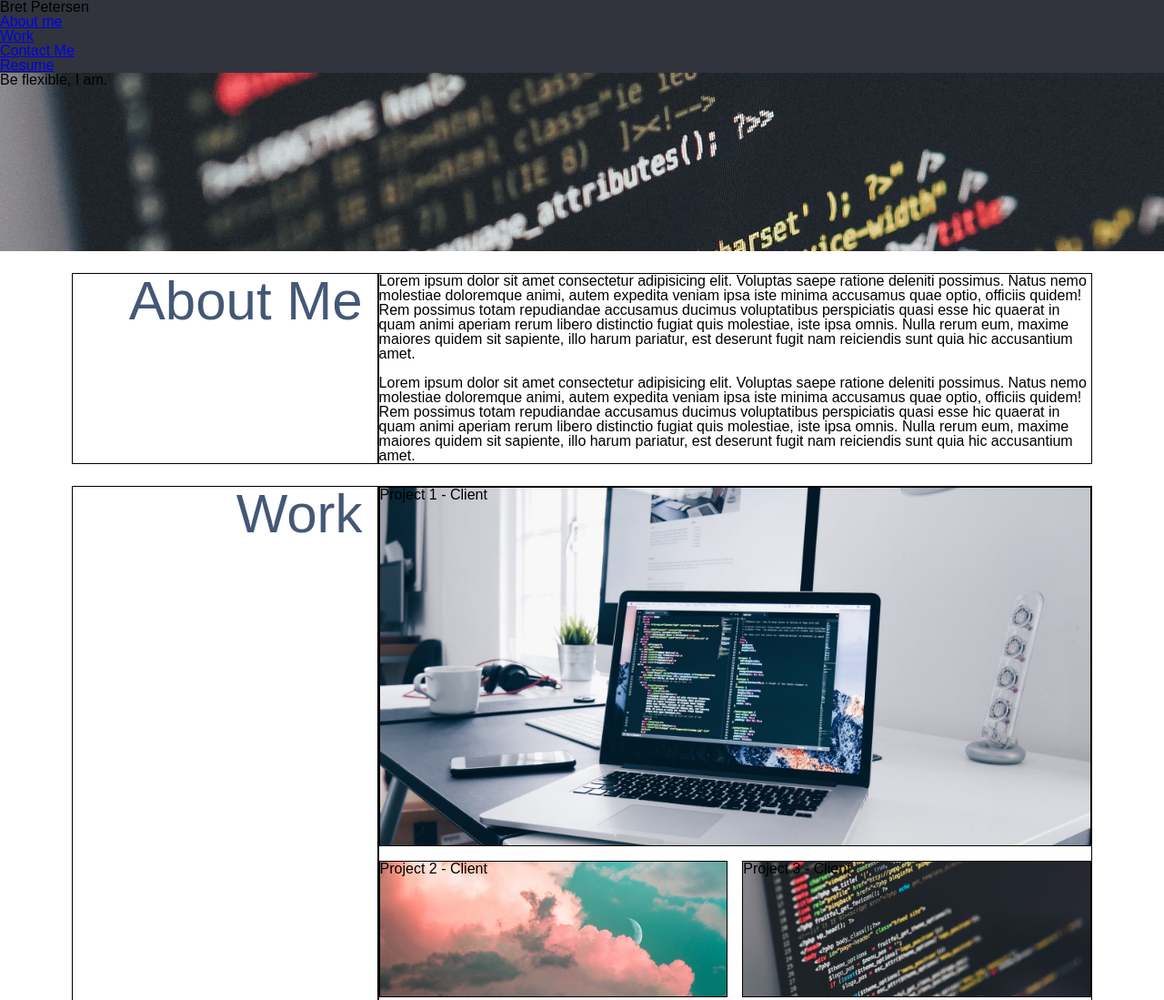
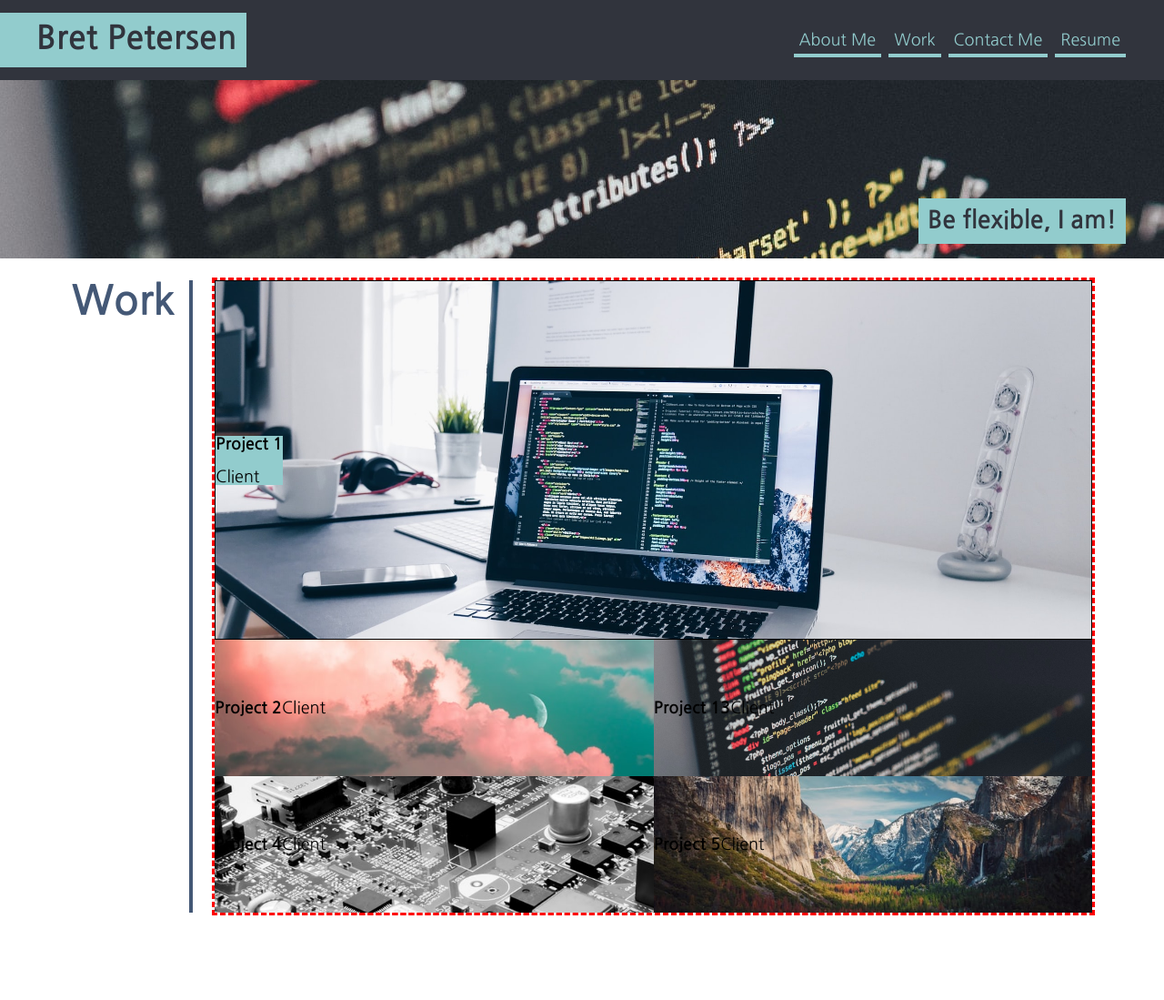
Before and after one commit to bretpeters3n/Advanced-CSS-Portfolio, a plain HTML site: page index.html in a window 1280 px wide. Shown: the top 1099 px of the page at 91% size. After the commit the page ends 1027 px from the top, so only its background shows below. Drawn offline with Linux system fonts and the light colour scheme.

Commit message:
Restructured HTML page. Header, nav, and subhead done for Desktop. Work section is WOP.

```diff
--- a/css/styles.css
+++ b/css/styles.css
@@ -2,6 +2,8 @@
 control I expect when it comes to setting sizes and using margins/padding */
 * {
   box-sizing: border-box;
+  margin: 0;
+  padding: 0;
 }
 
 /* custom CSS variables (also called custom properties) */
@@ -10,19 +12,83 @@ control I expect when it comes to setting sizes and using margins/padding */
   --accent-color-2: #92cccd;
   --copy-color: #445876;
   --page-background: #ededf6;
+  --wireframe-outlines: dashed red;
 }
 
 body {
-  font-family: sans-serif;
+  /* display: flex;
+  flex-direction: column; */
+  font-family: "Nanum Gothic", sans-serif;
+  font-size: 18px;
+}
+
+header {
+  display: flex;
+  flex-direction: row;
+  justify-content: space-between;
+  align-items: center;
+  /* padding: 10px 10px 10px 0px; */
+  /* use CSS var() function to reference a variable created above */
+  background-color: var(--accent-color-1);
+  /* max-width: 1170px; */
+  height: 88px;
+  padding-right: 42px;
+}
+
+.sub-header {
+  display: flex;
+  justify-content: flex-end;
+  align-items: flex-end;
+  padding-bottom: 16px;
+  padding-right: 42px;
+  height: 196px;
+  background-image: url("../img/code-screen-1.jpg");
+}
+
+header h1 {
+  display: block;
+  font-size: 200%;
+  font-weight: bold;
+  color: var(--accent-color-1);
+  background-color: var(--accent-color-2);
+  padding: 10px 10px 10px 40px;
+  /* margin-left: 30px; */
+  height: 60px;
+}
+
+h2 {
+  display: block;
+  font-size: 150%;
+  font-weight: bold;
+  padding: 10px;
+  height: 50px;
+  color: var(--accent-color-1);
+  background-color: var(--accent-color-2);
 }
 
 nav {
   background-color: var(--accent-color-1);
 }
 
-header {
-  height: 196px;
-  background-image: url("../img/code-screen-1.jpg");
+nav ul {
+  display: flex;
+  gap: 8px;
+  justify-content: space-between;
+  min-width: 300px;
+}
+
+nav ul li a {
+  /* background-color: unset; */
+  color: var(--accent-color-2);
+  font-weight: normal;
+  text-decoration: none;
+  border-bottom: 4px solid var(--accent-color-2);
+  padding: 6px;
+}
+
+nav ul li a:hover {
+  color: var(--accent-color-1);
+  background-color: var(--accent-color-2);
 }
 
 main {
@@ -32,57 +98,56 @@ main {
 
 section {
   display: flex;
+  gap: 24px;
   justify-content: center;
   margin: 24px;
 }
 
-.section-title {
-  font-size: 60px;
-  text-align: right;
+section h3 {
+  font-size: 250%;
+  font-weight: bold;
   color: var(--copy-color);
-  border-right: 4px solid var(--copy-color);
   padding-right: 16px;
-  flex-grow: 1;
-  flex-shrink: 1;
-  flex-basis: 30%;
-  border: 1px solid black;
+  border-right: 4px solid;
 }
 
-.section-content {
+.work-content {
   display: flex;
   flex-flow: row wrap;
   flex-grow: 1;
   flex-shrink: 1;
   flex-basis: 70%;
-  border: 1px solid black;
-  /* this works, but it seems to be a problem like what 'box-sizing:
-  border-box;' solves. This works but I had to change other values to get it to
-  work. */
+  outline: var(--wireframe-outlines);
   gap: 16px;
 }
 
-.section-content footer {
+.work-content-flex {
   display: flex;
-  align-items: center;
-  flex-grow: 1;
-  flex-shrink: 1;
-}
-
-.section-content footer figure {
-  display: flex;
-  align-items: center;
-  border: 1px solid black;
-  flex-grow: 1;
-  flex-shrink: 1;
-  text-align: center;
+  flex-flow: row wrap;
+  outline: var(--wireframe-outlines);
+  width: 100%;
+  /* gap: 16px; */
 }
 
 article {
-  border: 1px solid black;
+  display: flex;
+  justify-content: flex-start;
+  align-items: center;
+  height: 150px;
   flex-grow: 1;
   flex-shrink: 1;
-  flex-basis: 40%;
-  height: 150px;
+  flex-basis: 50%;
+  background-position: center; /* Center the image */
+  background-size: cover;
+  background-repeat: no-repeat; /* Do not repeat the image */
+}
+
+article div {
+  background-color: var(--accent-color-2);
+}
+
+article h4 {
+  font-weight: bold;
 }
 
 article:first-child {
@@ -92,37 +157,22 @@ article:first-child {
   flex-basis: 100%;
   height: 395px;
   background-image: url("../img/laptop-on-table.jpg");
-  background-position: center; /* Center the image */
-  background-size: cover;
-  background-repeat: no-repeat; /* Do not repeat the image */
 }
 
 article:nth-child(2) {
   background-image: url("../img/clouds-moon.jpg");
-  background-position: center; /* Center the image */
-  background-size: cover;
-  background-repeat: no-repeat; /* Do not repeat the image */
 }
 
 article:nth-child(3) {
   background-image: url("../img/code-screen-1.jpg");
-  background-position: center; /* Center the image */
-  background-size: cover;
-  background-repeat: no-repeat; /* Do not repeat the image */
 }
 
 article:nth-child(4) {
   background-image: url("../img/circut.jpg");
-  background-position: center; /* Center the image */
-  background-size: cover;
-  background-repeat: no-repeat; /* Do not repeat the image */
 }
 
 article:nth-child(5) {
   background-image: url("../img/yosimite.jpg");
-  background-position: center; /* Center the image */
-  background-size: cover;
-  background-repeat: no-repeat; /* Do not repeat the image */
 }
 
 footer {
@@ -134,6 +184,9 @@ footer {
 
 /* Large smartphones */
 @media screen and (max-width: 768px) {
+  header {
+    flex-direction: column;
+  }
 }
 
 /* Small smartphones */
--- a/index.html
+++ b/index.html
@@ -8,31 +8,38 @@
     <link rel="stylesheet" type="text/css" href="./css/reset.css" />
     <!-- import STYLES css file -->
     <link rel="stylesheet" type="text/css" href="./css/styles.css" />
+
+    <!-- import FONT -->
+    <link rel="preconnect" href="https://fonts.googleapis.com">
+    <link rel="preconnect" href="https://fonts.gstatic.com" crossorigin>
+    <link href="https://fonts.googleapis.com/css2?family=Nanum+Gothic:wght@400;700;800&display=swap" rel="stylesheet">
   </head>
   <body>
 
+    <header>
+      <h1>Bret Petersen</h1>
       <nav>
-      <h1>Bret Petersen</h1>
         <ul>
-        <li><a href="#">About me</a></li>
+          <li><a href="#">About Me</a></li>
           <li><a href="#">Work</a></li>
           <li><a href="#">Contact Me</a></li>
           <li><a href="#">Resume</a></li>
         </ul>
       </nav>
+    </header>
 
-    <header>
-      <h1>Be flexible, I am.</h1>
-    </header>
+    <div class="sub-header">
+      <h2>Be flexible, I am!</h2>
+    </div>
 
     <main>
 
-      <!-- About me section -->
+      <!-- About me section
       <section>
         <!-- Section title -->
-        <div class="section-title">About Me</div>
+        <!-- <div class="section-title">About Me</div> -->
         <!-- Section content -->
-        <div class="section-content">Lorem ipsum dolor sit amet consectetur
+        <!-- <div class="section-content"><p>Lorem ipsum dolor sit amet consectetur
         adipisicing elit. Voluptas saepe ratione deleniti possimus. Natus nemo
         molestiae doloremque animi, autem expedita veniam ipsa iste minima
         accusamus quae optio, officiis quidem! Rem possimus totam repudiandae
@@ -48,21 +55,41 @@
         quam animi aperiam rerum libero distinctio fugiat quis molestiae, iste
         ipsa omnis. Nulla rerum eum, maxime maiores quidem sit sapiente, illo
         harum pariatur, est deserunt fugit nam reiciendis sunt quia hic
-        accusantium amet.</div>
-      </section>
+        accusantium amet.</p></div>
+      </section> -->
 
       <section>
-        <div class="section-title">Work</div>
-        <div class="section-content">
-          <article>Project 1 - Client</article>
-          <article>Project 2 - Client</article>
-          <article>Project 3 - Client</article>
-          <article>Project 4 - Client</article>
-          <article>Project 5 - Client</article>
+        <h3>Work</h3>
+        <div class="work-content">
+          <div class="work-content-flex">
+            <article>
+              <div>
+                <h4>Project 1</h4>
+                <br>
+                <p>Client</p>
+              </div>
+            </article>
+            <article>
+              <h4>Project 2</h4>
+              <p>Client</p>
+            </article>
+            <article>
+              <h4>Project 13</h4>
+              <p>Client</p>
+            </article>
+            <article>
+              <h4>Project 4</h4>
+              <p>Client</p>
+            </article>
+            <article>
+              <h4>Project 5</h4>
+              <p>Client</p>
+            </article>
+          </div>
         </div>
       </section>
 
-      <section>
+      <!-- <section>
         <div class="section-title">Contact Me</div>
         <div class="section-content">
           <footer>
@@ -75,7 +102,7 @@
             <figure><a href="#">LinkedIn</a></figure>
           </footer>
         </div>
-      </section>
+      </section> -->
 
     </main>
 
```
Lines whose indentation alone changed are shown as unchanged.
